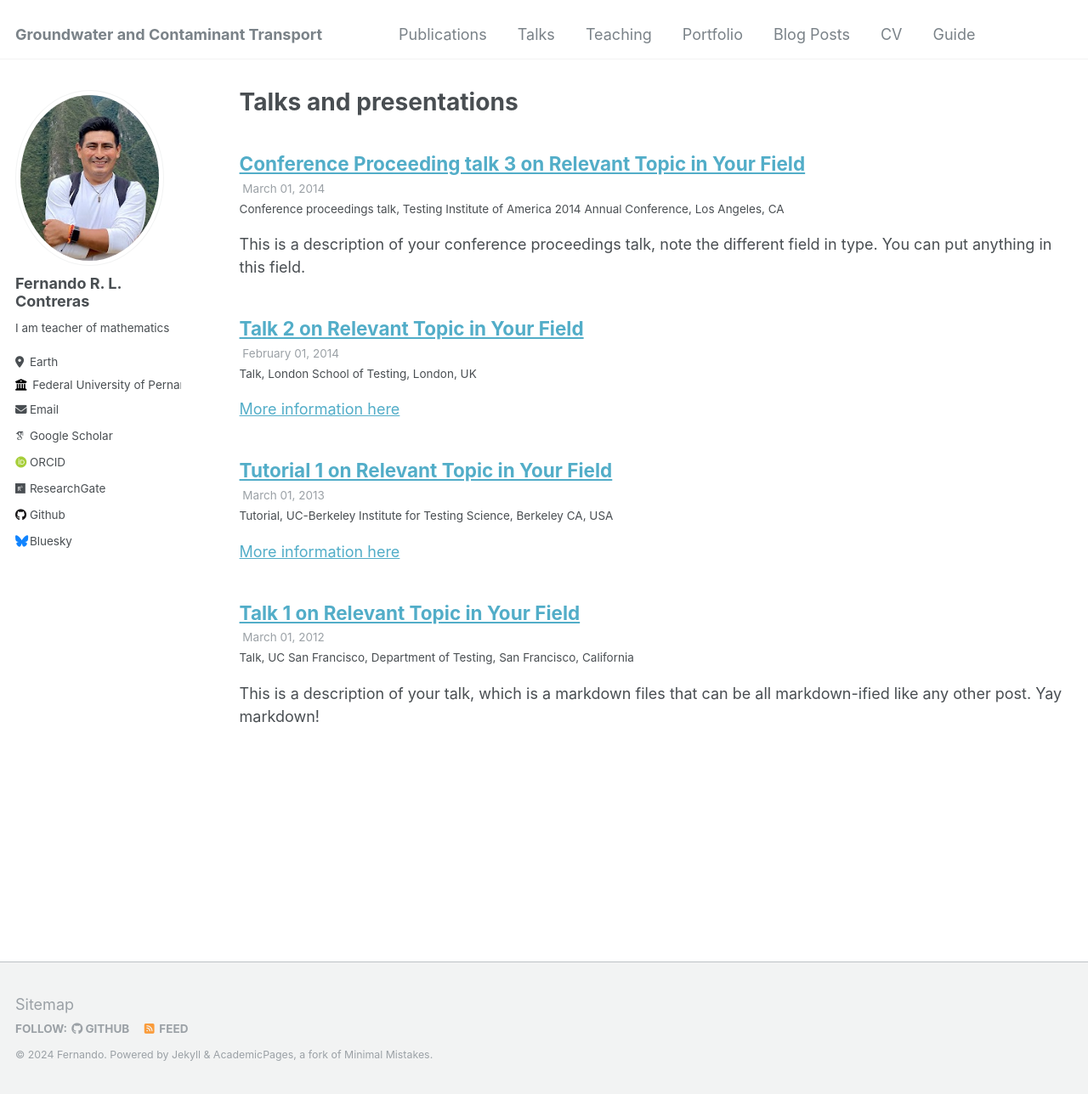
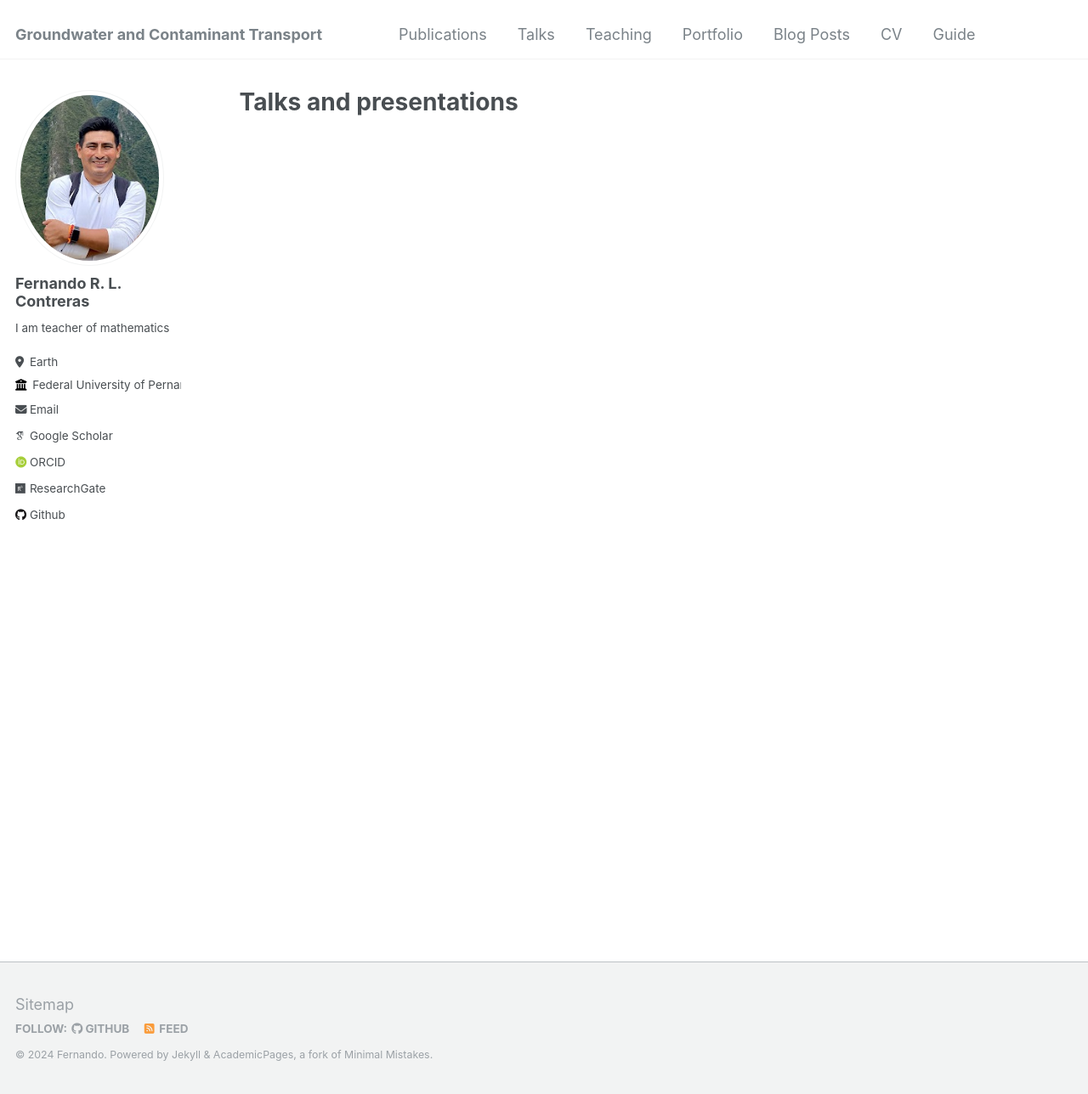
Before and after one commit to Feraul/Feraul.github.io, a Jekyll site: the page built from _pages/talks.html, in a window 1280 px wide and 1288 px high. Shown: the whole window at 85% size. Built offline with Jekyll 4.4.1, drawn with Linux system fonts in a browser that asks for light colours; some web fonts are replaced; part of the change alters nothing that is shown.

Commit message:
Update _config.yml

```diff
--- a/_config.yml
+++ b/_config.yml
@@ -43,12 +43,12 @@ author:
   bitbucket        : # Username - Update with your username on the site
   codepen          : # Username
   dribbble         : # Username
-  github           : "academicpages"
+  github           : "Feraul"
   kaggle           : # Username
   stackoverflow    : # User number or user number and name (i.e., use "1" or "1/jeff-atwood")
 
   # Social media
-  bluesky          : "bsky.app" # Replace this with you Bluesky username
+  bluesky          : #"bsky.app" # Replace this with you Bluesky username
   facebook         : # Username
   flickr           : # Username
   foursquare       : # Username
@@ -206,12 +206,12 @@ collections:
   publications:
     output: true
     permalink: /:collection/:path/
-  portfolio:
-    output: true
-    permalink: /:collection/:path/
-  talks:
-    output: true
-    permalink: /:collection/:path/
+  #portfolio:
+  #  output: true
+  #  permalink: /:collection/:path/
+  #talks:
+  #  output: true
+  #  permalink: /:collection/:path/
 
 
 # Defaults
@@ -253,22 +253,22 @@ defaults:
       share: true
       comments: true
   # _portfolio
-  - scope:
-      path: ""
-      type: portfolio
-    values:
-      layout: single
-      author_profile: true
-      share: true
-      comment: true
+ # - scope:
+ #     path: ""
+ #     type: portfolio
+ #   values:
+ #     layout: single
+ #     author_profile: true
+ #     share: true
+ #     comment: true
   # _talks
-  - scope:
-      path: ""
-      type: talks
-    values:
-      layout: talk
-      author_profile: true
-      share: true
+ # - scope:
+ #     path: ""
+ #     type: talks
+ #   values:
+ #     layout: talk
+ #     author_profile: true
+ #     share: true
 
 
 # Sass/SCSS
```
